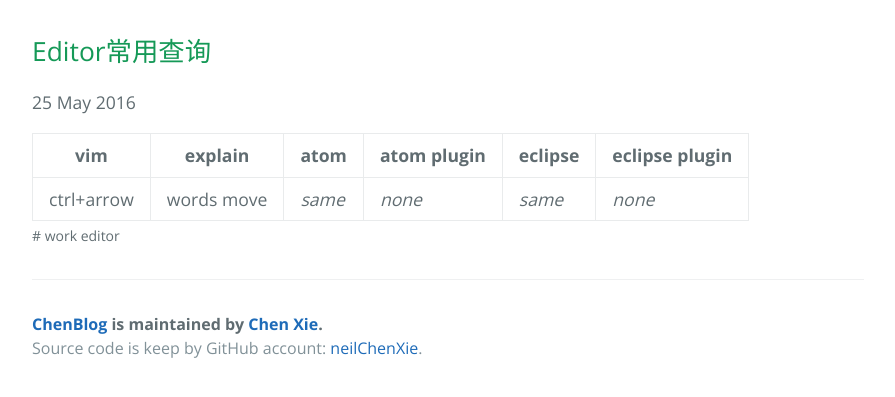
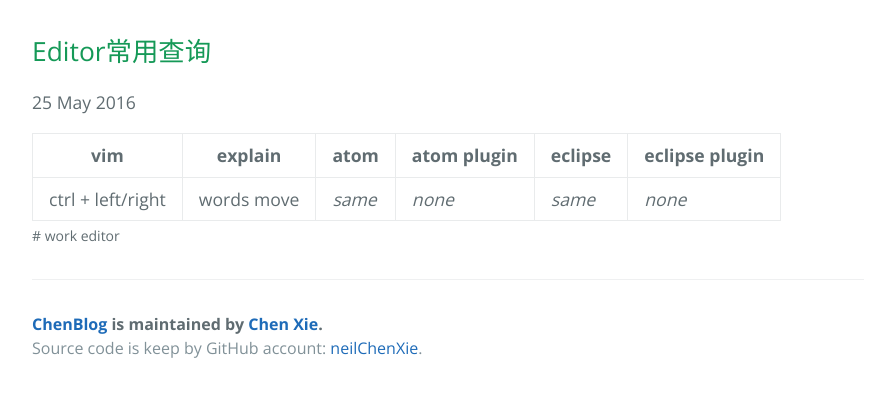
Before and after one commit to neilChenXie/neilChenXie.github.io, a Jekyll site: the page built from _posts/sekorm/2016-05-25-Editor.md, in a window 1280 px wide. Shown: the top 397 px of the page, without its empty margins (192-1087 px from the left). Built offline with Jekyll 4.4.1, drawn with Linux system fonts in a browser that asks for light colours.

Commit message:
modified:   _posts/sekorm/2016-05-25-Editor.md

```diff
--- a/_posts/sekorm/2016-05-25-Editor.md
+++ b/_posts/sekorm/2016-05-25-Editor.md
@@ -8,4 +8,4 @@ tags: [work, editor]
 
 | vim | explain | atom | atom plugin | eclipse | eclipse plugin |
 | --- | ------- | ---- | ----------- | ------- | -------------- |
-| ctrl+arrow | words move | *same* | *none* | *same* | *none* |
+| ctrl + left/right | words move | *same* | *none* | *same* | *none* |
```
